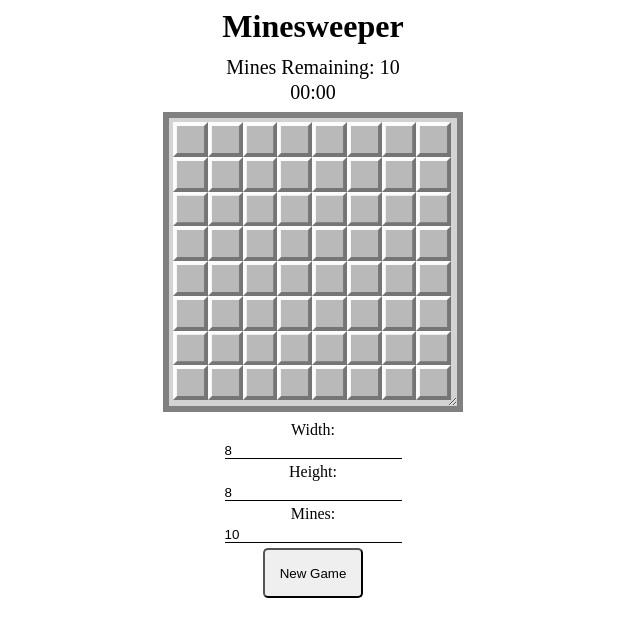
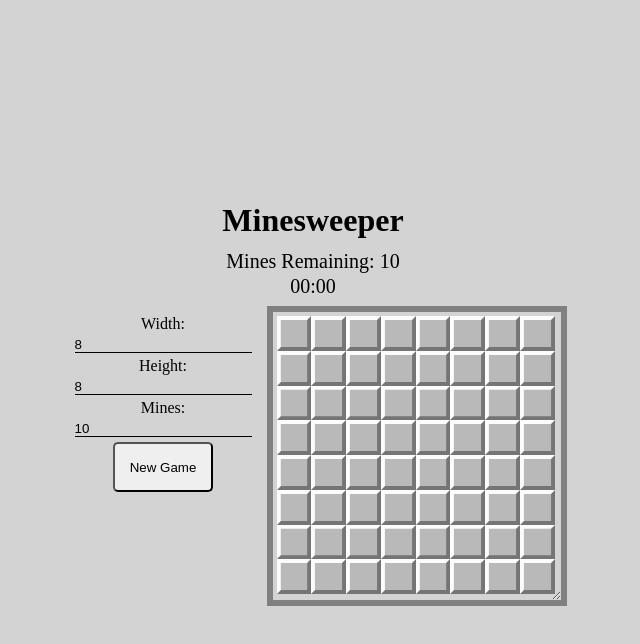
Before and after one commit to svoren258/Flow-Up-Minesweeper, an Angular app: page / in a window 1280 px wide. Shown: the top 644 px of the page, without its empty margins (327-967 px from the left). Built offline with nearby package versions, Linux system fonts and the light colour scheme.

Commit message:
Layout changed.

```diff
--- a/src/app/app.component.html
+++ b/src/app/app.component.html
@@ -6,20 +6,7 @@
     <p>Mines Remaining: {{boardService.minesRemain}}</p>
     <ms-timer></ms-timer>
   </div>
-  <div class="board">
-    <ms-board></ms-board>
-    <div *ngIf="boardService.gameState === 1" class="lost">
-      <h2>
-        YOU LOSE!
-      </h2>
-    </div>
-    <div *ngIf="boardService.gameState === 2" class="win">
-      <h2>
-        YOU WIN!
-      </h2>
-    </div>
-  </div>
-
+  <div class="center">
     <form class="form" (ngSubmit)="boardService.onSubmit(f)" #f="ngForm">
       <label for="width">Width:</label>
       <input
@@ -51,4 +38,18 @@
         New Game
       </button>
     </form>
+    <div class="board">
+      <ms-board></ms-board>
+      <div *ngIf="boardService.gameState === 1" class="lost">
+        <h2>
+          YOU LOSE!
+        </h2>
       </div>
+      <div *ngIf="boardService.gameState === 2" class="win">
+        <h2>
+          YOU WIN!
+        </h2>
+      </div>
+    </div>
+  </div>
+</div>
--- a/src/app/app.component.scss
+++ b/src/app/app.component.scss
@@ -1,4 +1,6 @@
 .window {
+  background: lightgrey;
+  height: 100%;
   display: flex;
   justify-content: center;
   flex-direction: column;
@@ -70,5 +72,10 @@ button:hover {
   align-items: center;
   justify-content: center;
   flex-direction: column;
-  margin:10px;
+  margin: 10px;
 }
+
+.center {
+  display: flex;
+  align-items: flex-start;
+}
```
Lines whose indentation alone changed are shown as unchanged.
